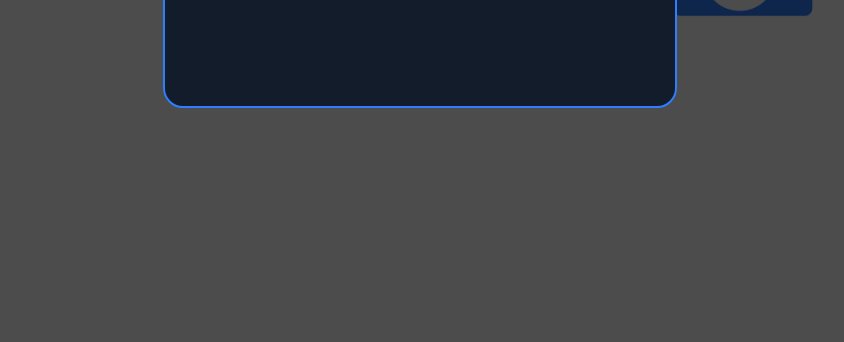
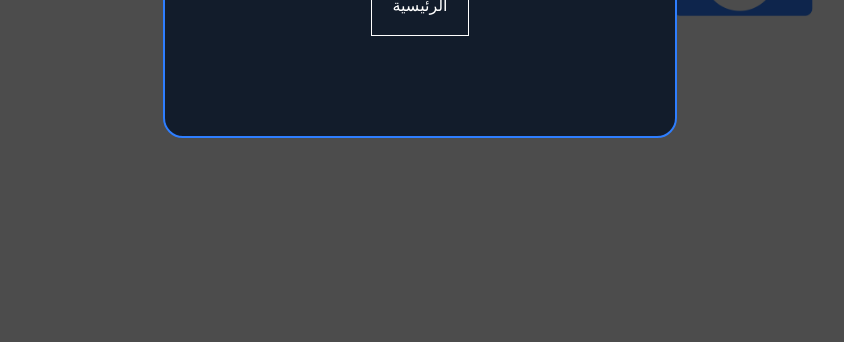
Before and after one commit to ahmedelkhalifa/Common-Go-website, a plain HTML site: page confirm.html in a window 1280 px wide. Shown: the part 458-800 px from the top of the page, without its empty margins (220-1064 px from the left). Drawn offline with Linux system fonts and the light colour scheme.

Commit message:
updated confirm page

```diff
--- a/confirm.html
+++ b/confirm.html
@@ -13,6 +13,7 @@
         <div class="text">
             <i class="fa-solid fa-circle-check"></i>
             <h1>تم استلام رسالتك بنجاح</h1>
+            <a href="index.html">الرئيسية</a>
         </div>
     </div>
 </body>
--- a/css/contact.css
+++ b/css/contact.css
@@ -244,4 +244,13 @@ nav .container ul li a.active::before {
     font-size: 40px;
     color: green;
 }
+.confirm .text a {
+    text-decoration: none;
+    color: white;
+    display: block;
+    width: fit-content;
+    padding: 20px;
+    border: 1px solid white;
+    margin: 0 auto;
+}
 /* end confirm */
```
Also changed, not shown: contact.html (+1 -1 lines).
